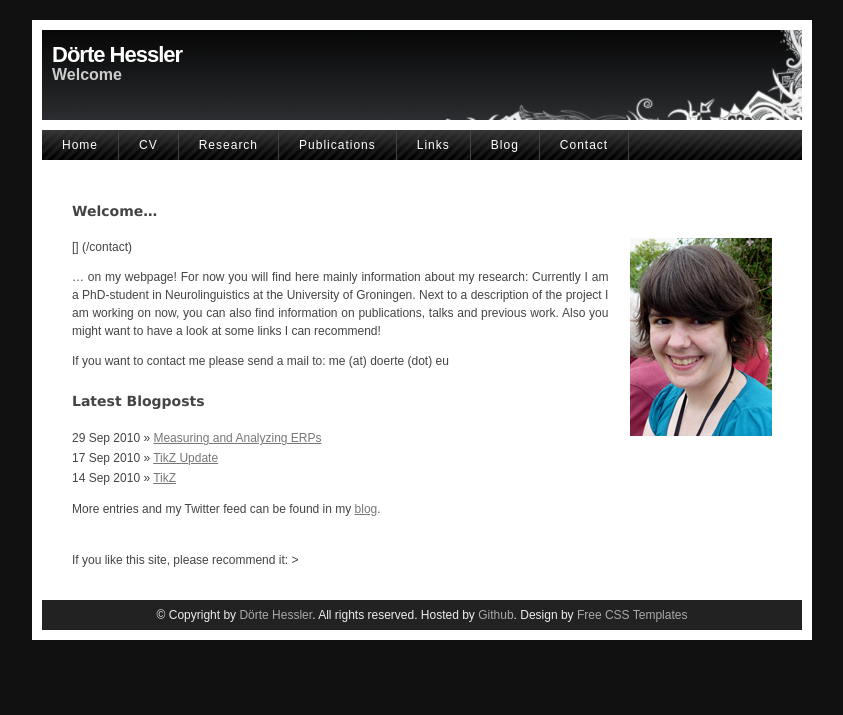
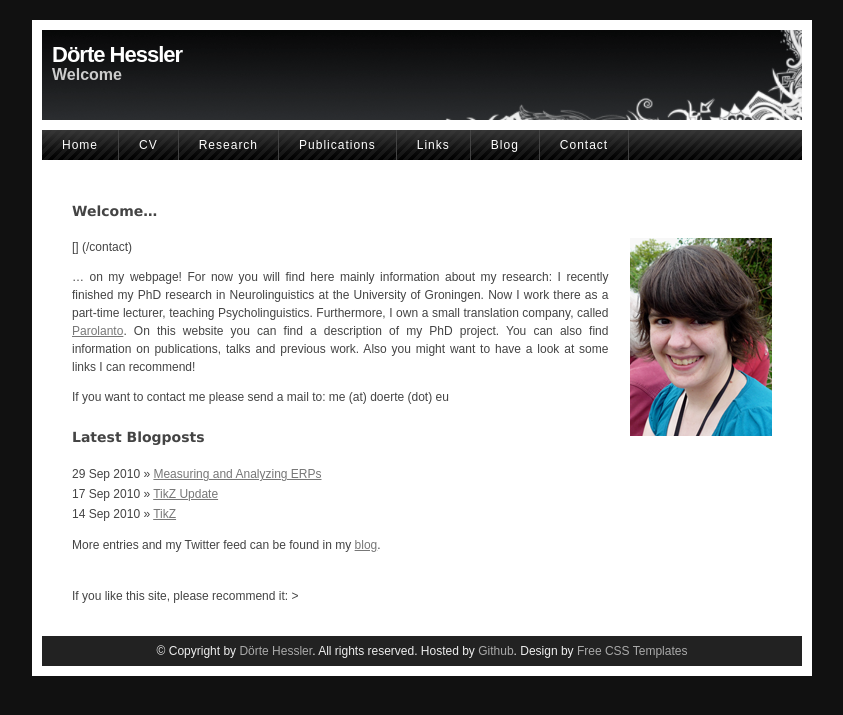
Before and after one commit to doerte/doerte.github.com, a Jekyll site: the page built from index.md, in a window 1280 px wide. Shown: the top 715 px of the page, without its empty margins (218-1061 px from the left). Built offline with Jekyll 4.4.1, drawn with Linux system fonts in a browser that asks for light colours; comment, search, counter and statistics services are not loaded.

Commit message:
new index

```diff
--- a/index.md
+++ b/index.md
@@ -11,7 +11,7 @@ Welcome...
 [<img alt="D&ouml;rte Hessler" src="images/me_web.png" class="rechts">] (/contact)
 
 ... on my webpage! For now you will find here mainly information about my research:
-Currently I am a PhD-student in Neurolinguistics at the University of Groningen.  Next to a description of the project I am working on now, you can also find information on publications, talks and previous work. Also you might want to have a look at some links I can recommend!
+I recently finished my PhD research in Neurolinguistics at the University of Groningen. Now I work there as a part-time lecturer, teaching Psycholinguistics. Furthermore, I own a small translation company, called [Parolanto](http://parolanto.nl). On this website you can find a description of my PhD project. You can also find information on publications, talks and previous work. Also you might want to have a look at some links I can recommend!
 
 
 If you want to contact me please send a mail to: me (at) doerte (dot) eu
```
